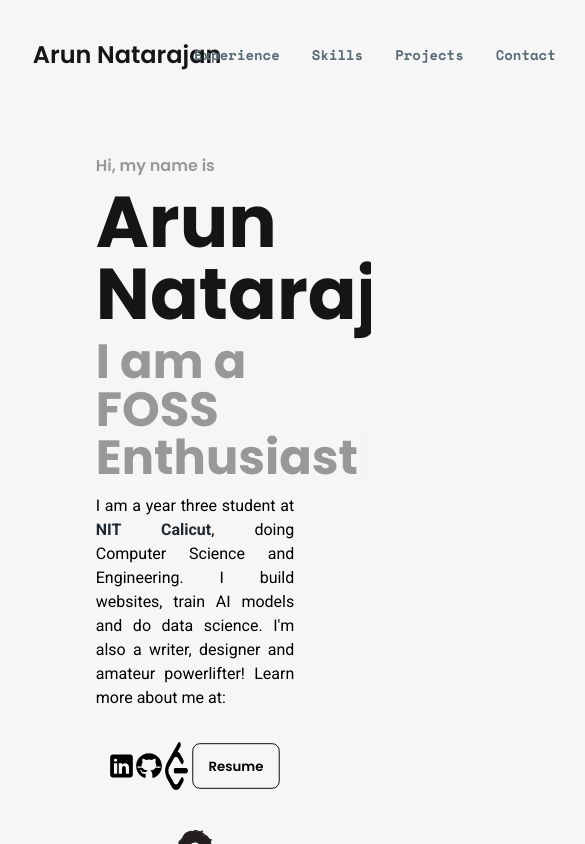
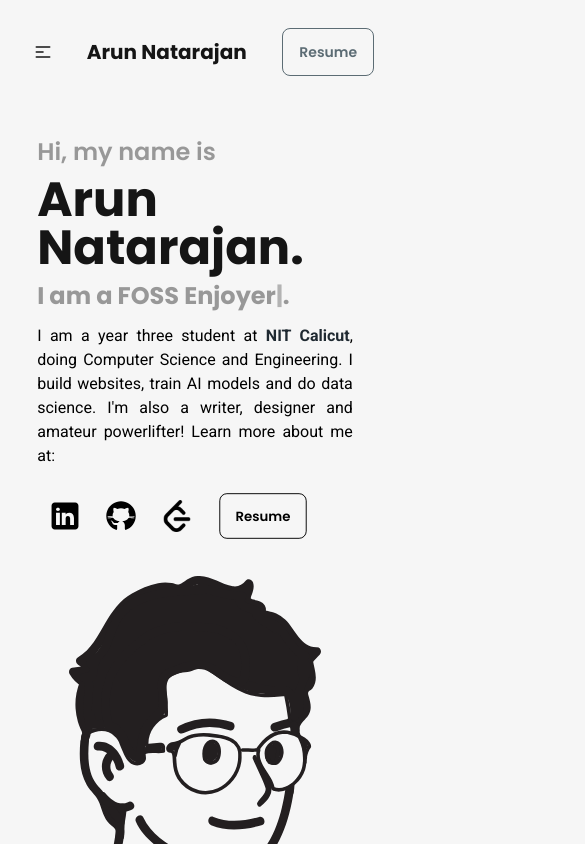
Before and after one commit to arunnats/Arunnats-Portfolio, a React (Vite) app in the folder arunnats.com/: page / in a window 390 px wide. Shown: the top 844 px of the page, 585 px wide, since content can reach past the window. Built offline with nearby package versions, Linux system fonts and the light colour scheme.

Commit message:
making it responsive

```diff
--- a/arunnats.com/src/components/Body/Body.jsx
+++ b/arunnats.com/src/components/Body/Body.jsx
@@ -9,7 +9,7 @@ import Footer from "../Footer/Footer";
 
 const BodyCont = () => {
 	return (
-		<div className="w-[90vw] m-auto bg-base-100 min-h-svh overflow-hidden">
+		<div className="w-[95vw] md:w-[90vw] m-auto bg-base-100 min-h-svh overflow-hidden">
 			<div className="w-11/12 m-auto bg-base-100">
 				<Hero />
 				<Experience />
--- a/arunnats.com/src/components/Email/Email.jsx
+++ b/arunnats.com/src/components/Email/Email.jsx
@@ -16,9 +16,9 @@ const EmailCont = () => {
 				opacity: 1,
 				scrollTrigger: {
 					trigger: emailRef.current,
-					start: "top 95%", // when the top of the element is at the bottom of the viewport
-					end: "top 25%", // when the top of the element is 80% from the top of the viewport
-					scrub: true, // smooth scrubbing, takes 1 second to "catch up" to the scrollbar
+					start: "top 95%",
+					end: "top 25%",
+					scrub: true,
 				},
 				duration: 1,
 				ease: "power2.out",
@@ -29,7 +29,7 @@ const EmailCont = () => {
 	return (
 		<div
 			ref={emailRef}
-			className="w-[5vw] h-screen bg-base-100 flex flex-col justify-end items-center pr-4"
+			className="hidden sm:flex sm:w-[5%] h-screen bg-base-100 flex flex-col justify-end items-center pr-4"
 		>
 			<a
 				className="text-black transform font-poppins rotate-90 text-xl mb-32"
--- a/arunnats.com/src/components/Experience/Experience.jsx
+++ b/arunnats.com/src/components/Experience/Experience.jsx
@@ -14,8 +14,8 @@ const Experience = () => {
 		const tl = gsap.timeline({
 			scrollTrigger: {
 				trigger: sectionRef.current,
-				start: "top 80%",
-				end: "top 50%",
+				start: "top 90%",
+				end: "top 60%",
 				scrub: true,
 				markers: false, // for debug, remove in production
 			},
@@ -32,7 +32,7 @@ const Experience = () => {
 				tabs.current[index],
 				{ opacity: 0, y: 20 },
 				{ opacity: 1, y: 0, duration: 0.5, ease: "power2.out" },
-				"-=0.4" // staggered animation
+				"-=0.4"
 			);
 		});
 
@@ -100,12 +100,12 @@ const Experience = () => {
 		<section
 			id="experience"
 			ref={sectionRef}
-			className="flex flex-col p-3 py-8 "
+			className="flex flex-col p-3 py-8"
 		>
-			<h2 className="text-3xl font-bold font-poppins text-primary mb-8">
+			<h2 className="2xl:text-5xl xl:text-4xl lg:text-3xl md:text-2xl text-xl font-bold font-poppins text-primary mb-8">
 				Where I've Worked
 			</h2>
-			<div className="flex flex-col md:flex-row max-w-[75%]">
+			<div className="flex flex-col md:flex-row max-w-2xl">
 				<div
 					role="tablist"
 					aria-label="Job tabs"
@@ -141,7 +141,7 @@ const Experience = () => {
 								activeTabId === i ? "opacity-100" : "opacity-0 hidden"
 							}`}
 						>
-							<h4 className="text-3xl font-bold text-primary-content font-poppins mb-2">
+							<h4 className="2xl:text-3xl xl:text-2xl lg:text-xl md:text-lg text-base font-bold text-primary-content font-poppins mb-2">
 								{job.title}
 								<span className="text-primary ">
 									&nbsp;at&nbsp;
@@ -155,11 +155,11 @@ const Experience = () => {
 									</a>
 								</span>
 							</h4>
-							<h5 className="text-xl font-roboto font-bold text-primary mb-4">
+							<h5 className="2xl:text-2xl xl:text-xl lg:text-lg md:text-base text-sm font-roboto font-bold text-primary mb-4">
 								{job.range}
 							</h5>
 							<div
-								className="font-roboto text-lg text-primary text-justify"
+								className="2xl:text-xl xl:text-lg lg:text-base md:text-sm text-sm font-roboto text-primary text-justify"
 								dangerouslySetInnerHTML={{ __html: job.html }}
 							/>
 						</div>
--- a/arunnats.com/src/components/Hero/Hero.jsx
+++ b/arunnats.com/src/components/Hero/Hero.jsx
@@ -55,30 +55,29 @@ const AboutSection = () => {
 	}, []);
 
 	return (
-		<div className="flex flex-col md:flex-row items-center p-3 py-6">
-			<div className="w-4/6 2xl:w-2/3 mt-10">
+		<div className="flex flex-col md:flex-row items-center p-3 lg:py-6 py-3">
+			<div className="md:w-4/6 lg:w-2/3 mt-10 md:mt-0 sm:mt-0">
 				<h4
 					ref={hiRef}
-					className="2xl:text-3xl text-1xl font-semibold text-primary-content font-poppins text-left mb-2"
+					className="2xl:text-3xl text-2xl font-semibold text-primary-content font-poppins text-left mb-2"
 				>
 					Hi, my name is
 				</h4>
 				<h1
 					ref={nameRef}
-					className="2xl:text-8xl text-7xl font-poppins font-bold text-left mb-2"
+					className="2xl:text-8xl lg:text-7xl text-5xl font-poppins font-bold text-left mb-2"
 				>
-					{" "}
 					Arun Natarajan.
 				</h1>
 				<h4
 					ref={typedTextRef}
-					className="2xl:text-7xl text-5xl font-bold text-primary-content font-poppins text-left mb-3"
+					className="2xl:text-7xl lg:text-5xl text-2xl font-bold text-primary-content font-poppins text-left mb-3"
 				>
 					<TypedAnimation />
 				</h4>
 				<p
 					ref={descriptionRef}
-					className="2xl:text-3xl md:text-lg text-primary font-roboto text-justify mb-5"
+					className="2xl:text-3xl lg:text-lg text-primary font-roboto text-justify mb-5"
 				>
 					I am a year three student at{" "}
 					<a
@@ -93,34 +92,34 @@ const AboutSection = () => {
 					models and do data science. I'm also a writer, designer and amateur
 					powerlifter! Learn more about me at:
 				</p>
-				<ul className="flex flex-row">
-					<li>
+				<ul className="flex flex-wrap">
+					<li className="m-3">
 						<a href="https://www.linkedin.com/in/arunnats/">
 							<img
 								ref={(el) => (logosRef.current[0] = el)}
 								src={linkedin}
 								alt="LinkedIn"
-								className="w-12 h-12 m-3"
+								className="lg:w-12 lg:h-12 md:w-10 md:h-10 h-8 w-8"
 							/>
 						</a>
 					</li>
-					<li>
+					<li className="m-3">
 						<a href="https://github.com/ArunNats">
 							<img
 								ref={(el) => (logosRef.current[1] = el)}
 								src={github}
 								alt="GitHub"
-								className="w-12 h-12 m-3"
+								className="lg:w-12 lg:h-12 md:w-10 md:h-10 h-8 w-8"
 							/>
 						</a>
 					</li>
-					<li>
+					<li className="m-3">
 						<a href="https://leetcode.com/u/arunnats2004/">
 							<img
 								ref={(el) => (logosRef.current[2] = el)}
 								src={leetcode}
 								alt="LeetCode"
-								className="w-12 h-12 m-3"
+								className="lg:w-12 lg:h-12 md:w-10 md:h-10 h-8 w-8"
 							/>
 						</a>
 					</li>
@@ -129,18 +128,17 @@ const AboutSection = () => {
 							ref={(el) => (logosRef.current[3] = el)}
 							className="btn btn-ghost btn-outline text-primary font-poppins"
 						>
-							{" "}
 							Resume
 						</button>
 					</li>
 				</ul>
 			</div>
-			<div className="w-2/6 2xl:w-1/3">
+			<div className="md:w-2/6 lg:w-1/3">
 				<img
 					ref={picRef}
 					src={picture}
 					alt="Profile"
-					className="w-[90%] m-auto h-auto p-7 "
+					className="w-full md:max-w-xs lg:max-w-sm xl:max-w-md 2xl:max-w-lg m-auto p-8 md:p-9"
 				/>
 			</div>
 		</div>
--- a/arunnats.com/src/components/Navbar/Navbar.jsx
+++ b/arunnats.com/src/components/Navbar/Navbar.jsx
@@ -1,4 +1,4 @@
-import React, { useEffect, useRef } from "react";
+import React, { useEffect, useRef, useState } from "react";
 import { gsap } from "gsap";
 import resume from "../../assets/resume/Arun-Natarajan-Resume.pdf";
 import { Link } from "react-scroll";
@@ -6,6 +6,7 @@ import { Link } from "react-scroll";
 const Navbar = () => {
 	const logoRef = useRef(null);
 	const menuItemsRef = useRef([]);
+	const [isOpen, setIsOpen] = useState(false);
 
 	useEffect(() => {
 		gsap.fromTo(
@@ -21,69 +22,162 @@ const Navbar = () => {
 		);
 	}, []);
 
+	const toggleMenu = () => {
+		setIsOpen(!isOpen);
+	};
+
 	return (
-		<div className="navbar bg-base-100 max-h-[70px]">
-			<div className="flex-1" ref={logoRef}>
-				<a className="btn btn-ghost font-poppins text-2xl">Arun Natarajan</a>
+		<div className="navbar bg-base-100">
+			<div className="navbar-start">
+				<div className="dropdown">
+					<div
+						tabIndex={0}
+						role="button"
+						className="btn btn-ghost lg:hidden"
+						onClick={toggleMenu}
+					>
+						<svg
+							xmlns="http://www.w3.org/2000/svg"
+							className="h-5 w-5"
+							fill="none"
+							viewBox="0 0 24 24"
+							stroke="currentColor"
+						>
+							<path
+								strokeLinecap="round"
+								strokeLinejoin="round"
+								strokeWidth="2"
+								d="M4 6h16M4 12h8m-8 6h16"
+							/>
+						</svg>
+					</div>
+					<ul
+						tabIndex={0}
+						className={`menu menu-sm dropdown-content bg-base-100 rounded-box z-[1] mt-3 w-52 p-2 shadow font-space font-semibold text-secondary ${
+							isOpen ? "block" : "hidden"
+						}`}
+					>
+						<li>
+							<Link
+								to="experience"
+								spy={true}
+								smooth={true}
+								offset={-70}
+								duration={500}
+								onClick={toggleMenu}
+							>
+								Experience
+							</Link>
+						</li>
+						<li>
+							<Link
+								to="skills"
+								spy={true}
+								smooth={true}
+								offset={-70}
+								duration={580}
+								onClick={toggleMenu}
+							>
+								Skills
+							</Link>
+						</li>
+						<li>
+							<Link
+								to="projects"
+								spy={true}
+								smooth={true}
+								offset={-70}
+								duration={680}
+								onClick={toggleMenu}
+							>
+								Projects
+							</Link>
+						</li>
+						<li>
+							<Link
+								to="contact"
+								spy={true}
+								smooth={true}
+								offset={-70}
+								duration={950}
+								onClick={toggleMenu}
+							>
+								Contact
+							</Link>
+						</li>
+						<li>
+							<a
+								href={resume}
+								target="_blank"
+								rel="noopener noreferrer"
+								className="btn btn-outline btn-md font-bold text-md text-secondary font-space"
+								onClick={toggleMenu}
+							>
+								Resume
+							</a>
+						</li>
+					</ul>
+				</div>
+				<a className="btn btn-ghost text-xl font-poppins font-bold">
+					Arun Natarajan
+				</a>
 			</div>
-			<div className="flex-none">
-				<ul className="menu menu-horizontal flex justify-center px-1">
-					<li className="justify-center font-bold text-md text-secondary font-space">
+			<div className="navbar-center hidden lg:flex "></div>
+			<div className="navbar-end">
+				<ul className="menu menu-horizontal px-1 font-space font-semibold text-secondary hidden sm:flex">
+					<li>
 						<Link
 							to="experience"
 							spy={true}
 							smooth={true}
-							offset={-70} // Adjust offset as needed to accommodate fixed navbar height
+							offset={-70}
 							duration={500}
 						>
 							Experience
 						</Link>
 					</li>
-					<li className="justify-center font-bold text-md text-secondary font-space">
+					<li>
 						<Link
 							to="skills"
 							spy={true}
 							smooth={true}
-							offset={-70} // Adjust offset as needed
+							offset={-70}
 							duration={580}
 						>
 							Skills
 						</Link>
 					</li>
-					<li className="justify-center font-bold text-md text-secondary font-space">
+					<li>
 						<Link
 							to="projects"
 							spy={true}
 							smooth={true}
-							offset={-70} // Adjust offset as needed
+							offset={-70}
 							duration={680}
 						>
 							Projects
 						</Link>
 					</li>
-					<li className="justify-center font-bold text-md text-secondary font-space">
+					<li>
 						<Link
 							to="contact"
 							spy={true}
 							smooth={true}
-							offset={-70} // Adjust offset as needed
+							offset={-70}
 							duration={950}
 						>
 							Contact
 						</Link>
 					</li>
-					<li className="justify-center font-bold text-md text-secondary font-space">
-						<a
-							ref={(el) => (menuItemsRef.current[4] = el)}
-							href={resume}
-							target="_blank"
-						>
-							<button className="btn btn-outline btn-md font-bold text-md text-secondary font-space">
-								Resume
-							</button>
-						</a>
-					</li>
 				</ul>
+				<a
+					href={resume}
+					target="_blank"
+					rel="noopener noreferrer"
+					className="btn btn-outline font-poppins text-secondary"
+				>
+					Resume
+				</a>
 			</div>
 		</div>
 	);
--- a/arunnats.com/src/components/Socials/Socials.jsx
+++ b/arunnats.com/src/components/Socials/Socials.jsx
@@ -19,9 +19,9 @@ const Socials = () => {
 				opacity: 1,
 				scrollTrigger: {
 					trigger: socialsRef.current,
-					start: "top 95%", // when the top of the element is at the bottom of the viewport
-					end: "top 30%", // when the top of the element is 80% from the top of the viewport
-					scrub: true, // smooth scrubbing, takes 1 second to "catch up" to the scrollbar
+					start: "top 95%",
+					end: "top 30%",
+					scrub: true,
 				},
 				duration: 1,
 				ease: "power2.out",
@@ -32,7 +32,7 @@ const Socials = () => {
 	return (
 		<div
 			ref={socialsRef}
-			className="w-[5vw] h-screen bg-base-100 flex flex-col justify-end items-center pl-4"
+			className="hidden sm:flex sm:w-[5%] h-screen bg-base-100 flex flex-col justify-end items-center pl-4 sm:pl-2"
 		>
 			<a href="https://www.linkedin.com/in/arunnats/">
 				<img src={linkedin} alt="LinkedIn" className="w-8 h-8 m-2" />
@@ -41,7 +41,7 @@ const Socials = () => {
 				<img src={github} alt="GitHub" className="w-8 h-8 m-2" />
 			</a>
 			<a href="https://leetcode.com/u/arunnats2004/">
-				<img src={leetcode} alt="LeetCode" className="w-8 h-auto m-2" />
+				<img src={leetcode} alt="LeetCode" className="w-auto h-8 m-2" />
 			</a>
 			<div className="w-full flex justify-center">
 				<div className="bottom-0 h-[11vh] w-0.5 bg-gray-800"></div>
--- a/arunnats.com/src/components/Typed/Typed.jsx
+++ b/arunnats.com/src/components/Typed/Typed.jsx
@@ -8,7 +8,7 @@ const TypedAnimation = () => {
 				"Web Developer",
 				"Programmer",
 				"Writer",
-				"FOSS Enthusiast",
+				"FOSS Enjoyer",
 				"Data Scientist",
 				"Designer",
 				"Creator",
```
